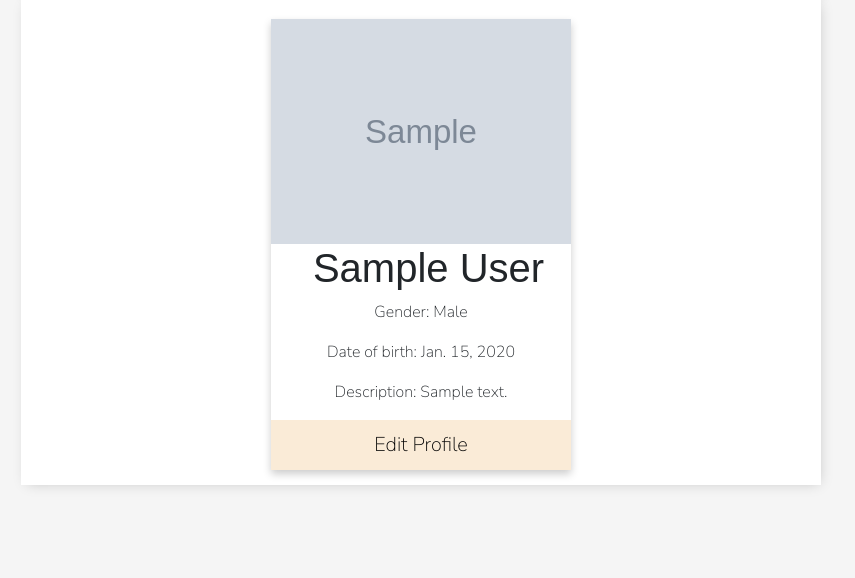
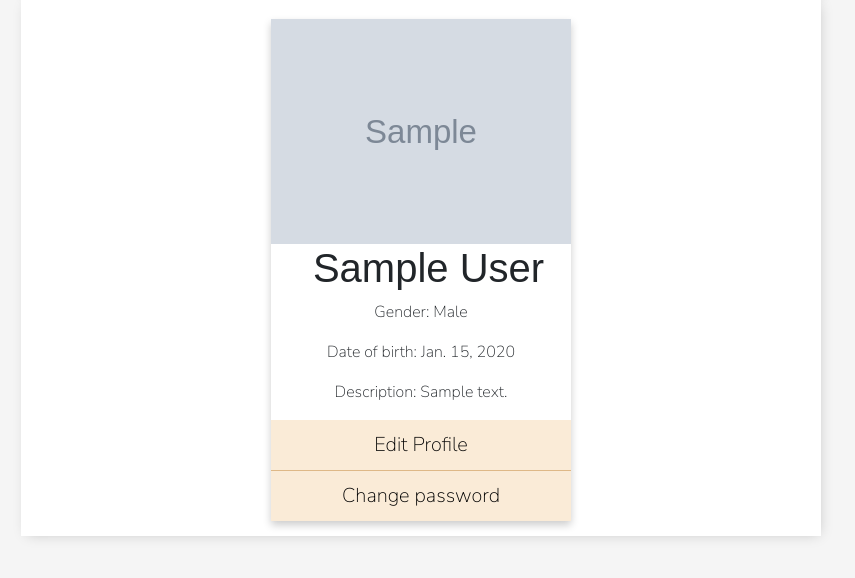
Before and after one commit to vesselindoychev/Django-Todo-App, a Django app: page /accounts/profile-details/1/ in a window 1280 px wide. Shown: the part 136-714 px from the top of the page, without its empty margins (219-1074 px from the left). Run offline with Django 3.2, Linux system fonts and the light colour scheme; tables that the repository leaves empty hold one stand-in row (values such as "Sample post"); grey boxes marked "Sample" are stand-in pictures; some libraries are stand-ins or nearby versions.

Commit message:
Added view, template and url for User-Changing-Password in app

```diff
--- a/todo_app/static/base.css
+++ b/todo_app/static/base.css
@@ -266,3 +266,7 @@ button {
 .profile-details-wrapper a:hover {
     opacity: 0.7;
 }
+
+#change-pass {
+    border-top: 1px solid burlywood;
+}
--- a/todo_app/templates/accounts/profile-details.html
+++ b/todo_app/templates/accounts/profile-details.html
@@ -13,6 +13,7 @@
             <p>Description: {{ object.description }}</p>
         {% endif %}
         <a href="{% url 'edit profile' object.pk %}">Edit Profile</a>
+        <a id="change-pass" href="{% url 'change password' object.pk %}">Change password</a>
     </div>
 
 {% endblock %}
--- a/todo_app/todo_app/accounts/urls.py
+++ b/todo_app/todo_app/accounts/urls.py
@@ -1,6 +1,8 @@
-from django.urls import path
+from django.urls import path, reverse_lazy
+from django.views.generic import RedirectView
 
-from todo_app.accounts.views import LoginUserView, RegisterUserView, LogoutUserView, ProfileDetailsView, EditProfileView
+from todo_app.accounts.views import LoginUserView, RegisterUserView, LogoutUserView, ProfileDetailsView, \
+    EditProfileView, ChangePasswordView
 
 urlpatterns = (
     path('login/', LoginUserView.as_view(), name='login'),
@@ -8,4 +10,6 @@ urlpatterns = (
     path('register/', RegisterUserView.as_view(), name='register'),
     path('profile-details/<int:pk>/', ProfileDetailsView.as_view(), name='profile details'),
     path('edit-profile/<int:pk>/', EditProfileView.as_view(), name='edit profile'),
+    path('change-password/<int:pk>/', ChangePasswordView.as_view(), name='change password'),
+    path('password_change_done/', RedirectView.as_view(url=reverse_lazy('home')), name='password redirect'),
 )
--- a/todo_app/todo_app/accounts/views.py
+++ b/todo_app/todo_app/accounts/views.py
@@ -58,3 +58,10 @@ class EditProfileView(views.UpdateView):
 
     def get_success_url(self):
         return reverse_lazy('profile details', kwargs={'pk': self.object.pk})
+
+
+class ChangePasswordView(auth_views.PasswordChangeView):
+    template_name = 'accounts/change_password.html'
+
+    def get_success_url(self):
+        return reverse_lazy('password redirect')
```
Also changed, not shown: todo_app/templates/accounts/change_password.html (added, +11 -0 lines).
